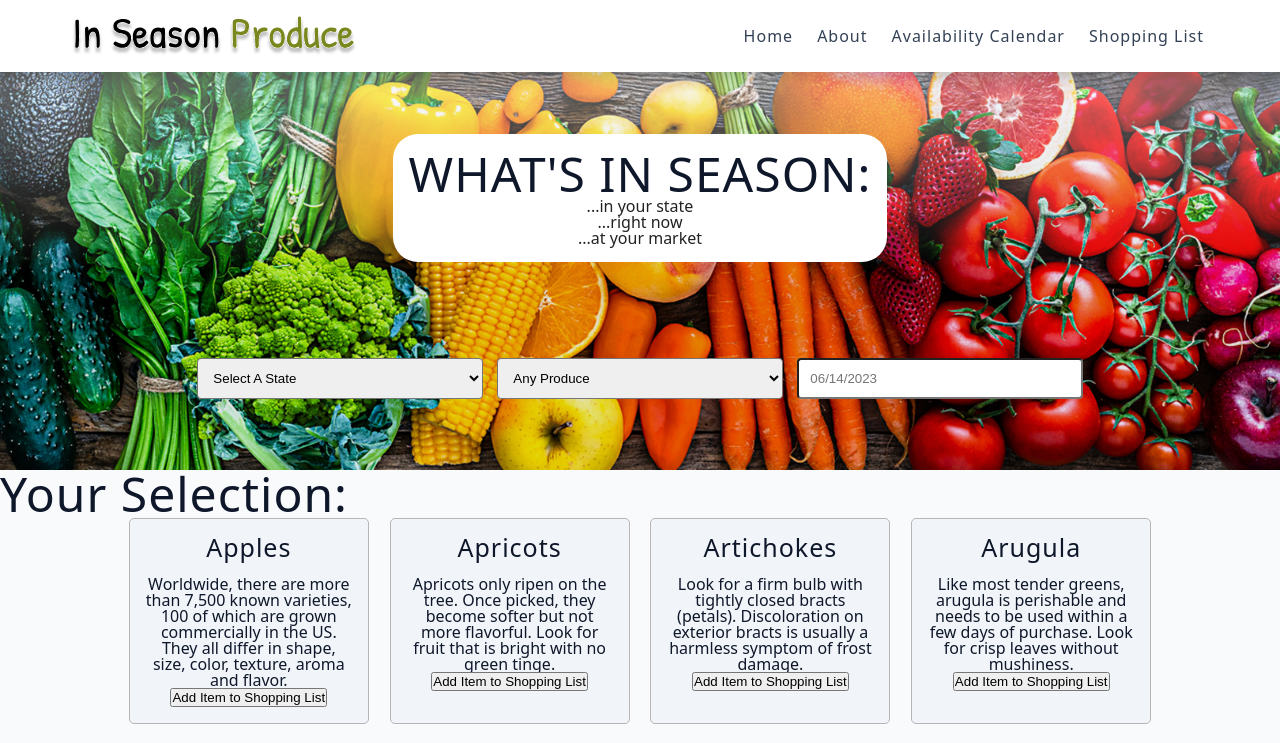
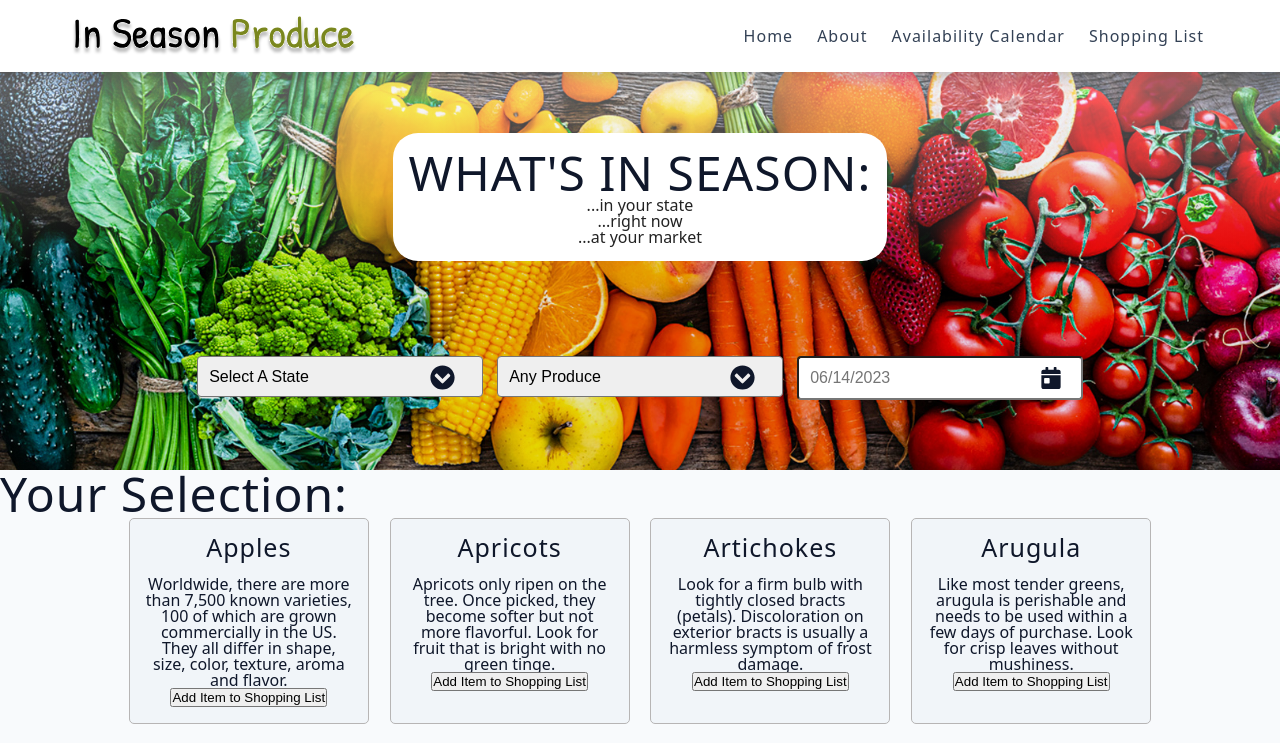
Before and after one commit to JoshuaCMorgan/MERN-In-Season-Web-App, a React (Vite) app: page / in a window 1280 px wide. Shown: the top 743 px of the page. Built offline with nearby package versions, Linux system fonts and the light colour scheme.

Commit message:
add incons to filter inputs

```diff
--- a/package.json
+++ b/package.json
@@ -14,7 +14,7 @@
     "moment": "^2.29.4",
     "react": "^18.2.0",
     "react-dom": "^18.2.0",
-    "react-icons": "^4.7.1",
+    "react-icons": "^4.9.0",
     "react-router-dom": "^6.12.0"
   },
   "devDependencies": {
--- a/src/components/Filter.jsx
+++ b/src/components/Filter.jsx
@@ -2,6 +2,7 @@ import { useState } from "react";
 import Select from "./Select";
 import moment from "moment";
 import { SingleDatePicker } from "./SingleDatePicker";
+import { FaChevronCircleDown } from "react-icons/fa";
 
 const Filter = ({ filterProduce }) => {
   const stateOptions = [
@@ -134,7 +135,18 @@ const Filter = ({ filterProduce }) => {
 
   return (
     <section className="filter">
-      <div className="container">
+      <div className="container" style={{ position: "relative" }}>
+        <span
+          style={{
+            position: "absolute",
+            top: "16px",
+            left: "80%",
+            fontSize: "25px",
+            fontWeight: "200",
+          }}
+        >
+          <FaChevronCircleDown />
+        </span>
         <label>
           <Select
             cat="state"
@@ -144,7 +156,18 @@ const Filter = ({ filterProduce }) => {
           />
         </label>
       </div>
-      <div className="container">
+      <div className="container" style={{ position: "relative" }}>
+        <span
+          style={{
+            position: "absolute",
+            top: "16px",
+            left: "80%",
+            fontSize: "25px",
+            fontWeight: "200",
+          }}
+        >
+          <FaChevronCircleDown />
+        </span>
         <label>
           <Select
             cat="food"
--- a/src/components/SingleDatePicker.jsx
+++ b/src/components/SingleDatePicker.jsx
@@ -6,6 +6,7 @@ import moment from "moment";
 import { Calendar } from "./Calendar";
 import { DatePickerCell } from "./DatePickerCell";
 import { DropdownWindow } from "./DropdownWindow";
+import { FaCalendarDay } from "react-icons/fa";
 
 const Container = styled.div({
   position: "relative",
@@ -13,10 +14,12 @@ const Container = styled.div({
 
 const DateInput = styled.input({
   cursor: "pointer",
-  padding: ".85em",
+  padding: ".70em",
   borderRadius: "4px",
   width: "100%",
+  fontSize: "1rem",
 });
+
 const CalendarContainer = styled.div({
   height: "fit-content",
   width: "fit-content",
@@ -40,6 +43,17 @@ export const SingleDatePicker = ({ selectedDate, onDateSelected }) => {
 
   return (
     <Container>
+      <div style={{ position: "relative" }}>
+        <span
+          style={{
+            position: "absolute",
+            top: "11px",
+            left: "85%",
+            fontSize: "22px",
+          }}
+        >
+          <FaCalendarDay />
+        </span>
         <DateInput
           readOnly
           onClick={() => setShouldShowDropdown(true)}
@@ -48,6 +62,8 @@ export const SingleDatePicker = ({ selectedDate, onDateSelected }) => {
           }
           placeholder={today.format("MM/DD/YYYY")}
         />
+      </div>
+
       <DropdownWindow
         shouldShow={shouldShowDropdown}
         onRequestClose={() => {
--- a/src/index.css
+++ b/src/index.css
@@ -169,9 +169,11 @@ Filter
 }
 
 .filter select {
-  padding: 0.85em;
+  -webkit-appearance: none;
+  padding: 0.7em;
   border-radius: 4px;
   width: 100%;
+  font-size: 1rem;
 }
 
 @media screen and (max-width: 610px) {
--- a/src/styles/media-queries.js
+++ b/src/styles/media-queries.js
@@ -0,0 +1,3 @@
+export const large = "@media (min-width: 1200px)";
+export const medium = "@media (min-width: 992px) and (max-width: 1199px)";
+export const small = "@media (max-width: 991px)";
```
Also changed, not shown: 1 other file (tests, documents, lock files or other folders). Lines whose indentation alone changed are shown as unchanged.
